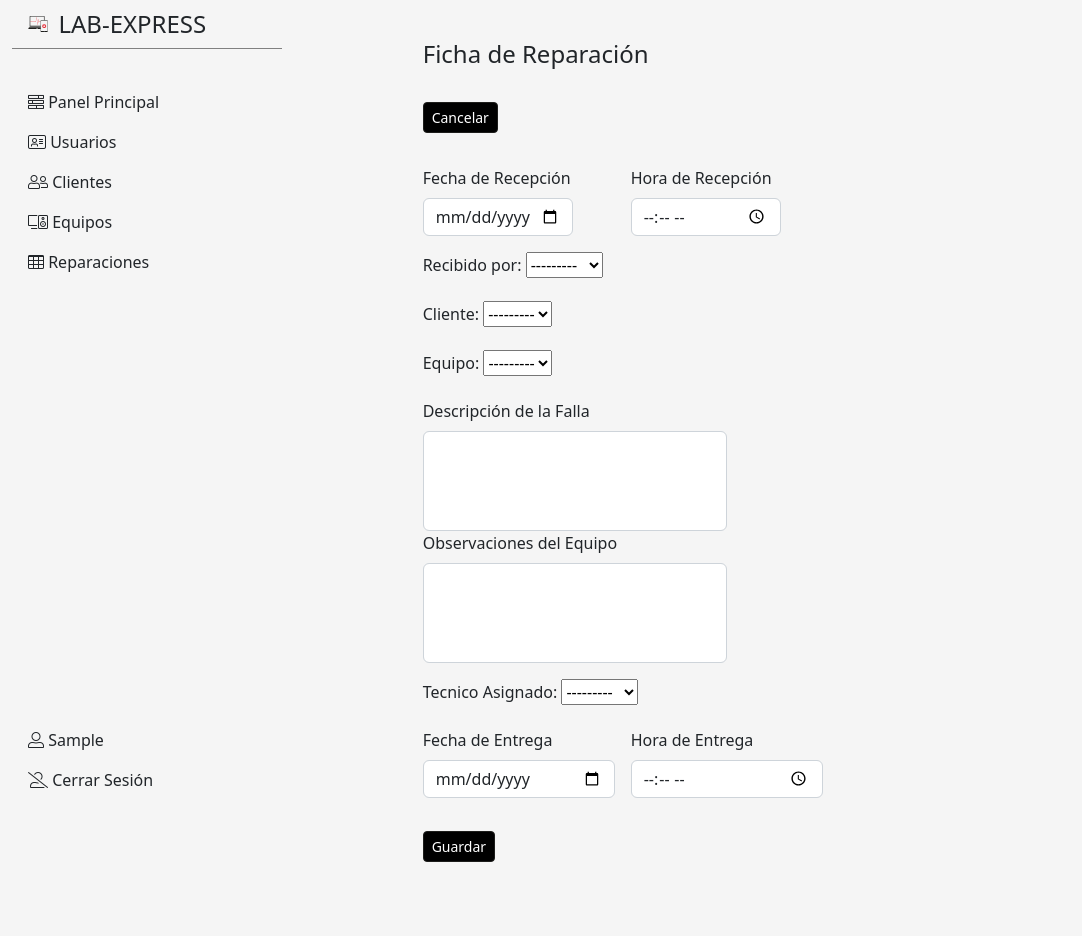
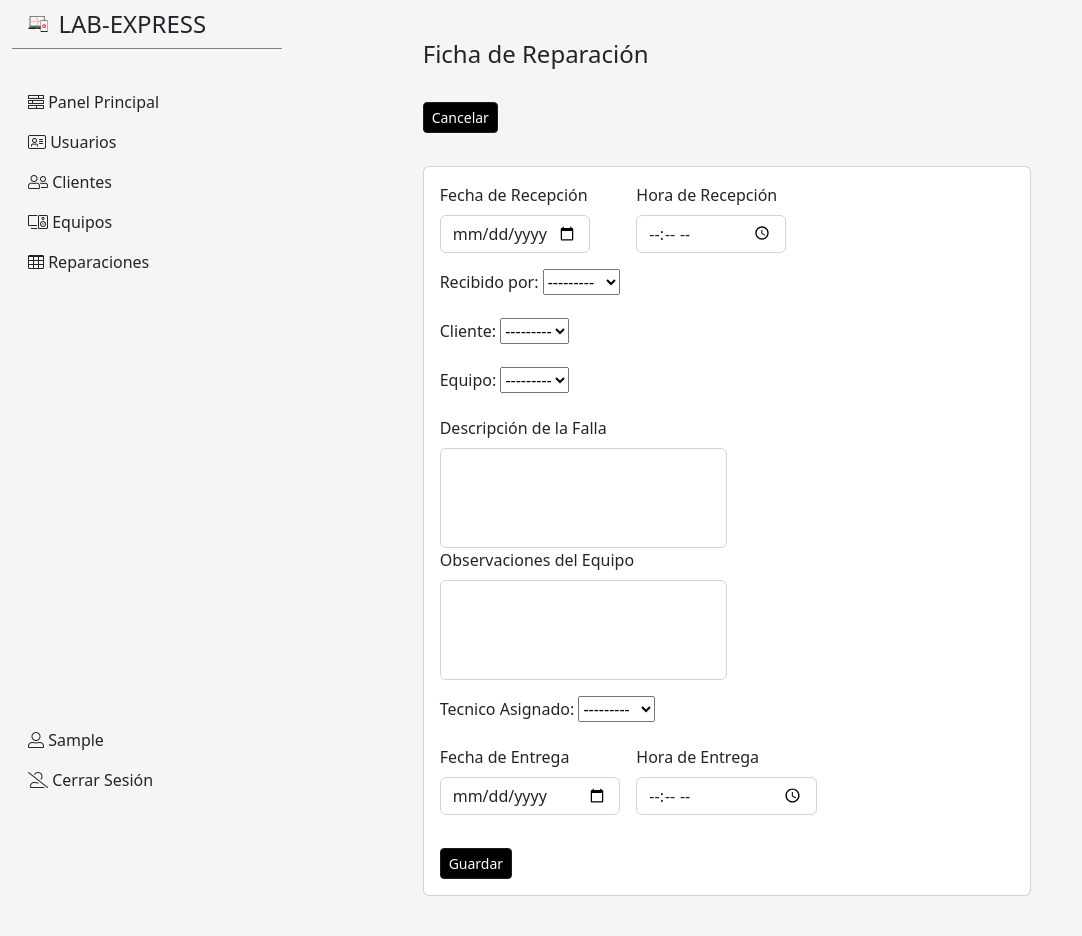
Before and after one commit to CrowleyCrowd/labexpress_project, a Django app: page /dashboard/repairs/create_repair/ in a window 1280 px wide; the page is wider, and only the part inside the window is pictured. Shown: that part, without its empty margins (0-1082 px from the left). Before the commit the page ends 862 px from the top of that part, so only its background shows below. Run offline with Django 4.2, Linux system fonts and the light colour scheme; the visitor is signed in with stand-in values (Sample User, id 1); data comes from the database, SQL or seed files in the repository; data that the repository does not hold is empty.

Commit message:
Cambios - Se agrega estilos visuales a repair

```diff
--- a/labexpress/dashboard/templates/dashboard/create_repair.html
+++ b/labexpress/dashboard/templates/dashboard/create_repair.html
@@ -22,7 +22,7 @@
         </a>
       </div>
       <hr style="color:transparent">
-      <form method="post">
+      <form method="post" class="card card-body">
         {% csrf_token %}
         {% if error %}
         <h2>{{ error }}</h2>
```
